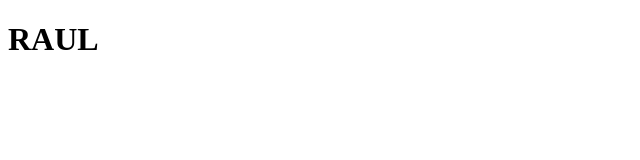
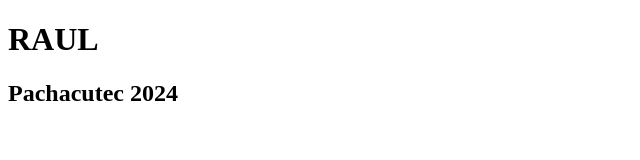
Before and after one commit to ramg231/prueba1, a plain HTML site: page index.html in a window 1280 px wide. Shown: the whole page, without its empty margins (0-640 px from the left). Drawn offline with Linux system fonts and the light colour scheme.

Commit message:
mi segundo cambio

```diff
--- a/index.html
+++ b/index.html
@@ -7,5 +7,6 @@
 </head>
 <body>
     <h1> RAUL </h1>
+    <h2> Pachacutec 2024</h2>
 </body>
 </html>
```
